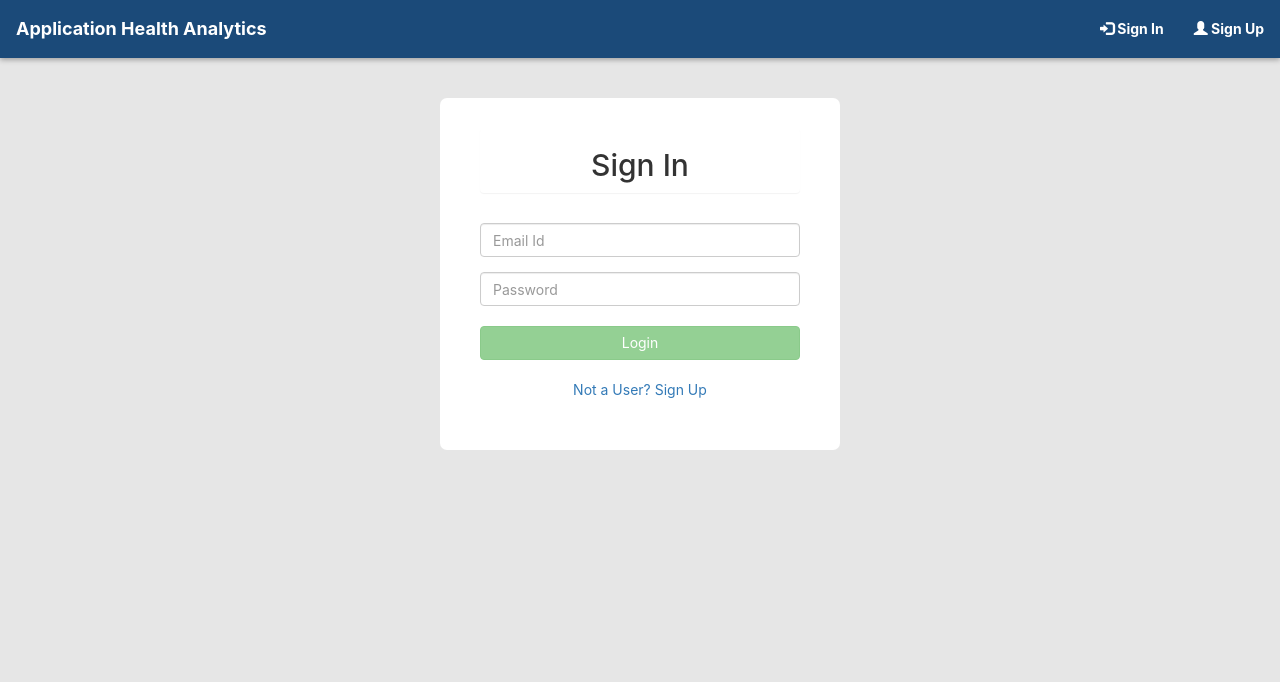
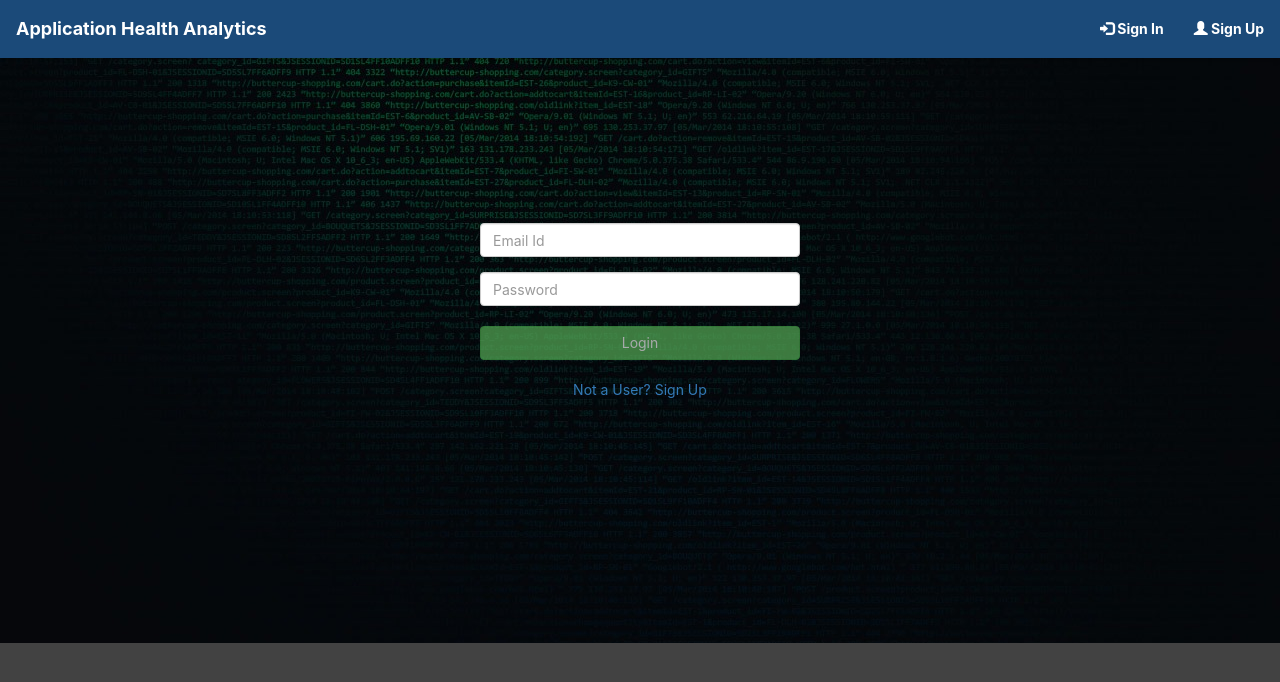
Before and after one commit to SJSUSpring2020-CMPE272/Application-Health-Analysis, a React (Create React App) app in the folder Frontend/: page /signin in a window 1280 px wide. Shown: the top 682 px of the page. Built offline with nearby package versions, Linux system fonts and the light colour scheme; a web font is replaced by a local one; what cytoscape-cola would draw is missing.

Commit message:
Background Styling

```diff
--- a/Frontend/public/index.html
+++ b/Frontend/public/index.html
@@ -19,7 +19,7 @@
   <title>Application Health Analysis</title>
 </head>
 
-<body style="background-color: #e6e6e6">
+<body style="background-color: #424242">
   <noscript>You need to enable JavaScript to run this app.</noscript>
   <div id="root"></div>
 </body>
--- a/Frontend/src/components/signin.js
+++ b/Frontend/src/components/signin.js
@@ -2,7 +2,7 @@ import React, { Component } from 'react';
 import axios from 'axios';
 import { Redirect } from 'react-router';
 import { Link } from 'react-router-dom';
-
+import splunk from '../components/images/background.jpeg';
 class SignIn extends Component {
     constructor(props) {
         super(props);
@@ -75,11 +75,11 @@ class SignIn extends Component {
             home = <Redirect to={"/applications"} />
         }
         return (
-            <div style={{ marginTop: "40px", overflowX: "hidden"}}>
+            <div style={{ overflowX: "hidden", backgroundImage: `url(${splunk})` }}>
                 {home}
-                <div class="container" style={{ width: "400px", backgroundColor: "white", borderRadius: "7px", padding: "30px 40px 30px" }}>
+                <div class="container" style={{ marginTop: "40px",marginBottom:"193px", width: "400px", backgroundColor: "", borderRadius: "7px", padding: "30px 40px 30px" }}>
                     <div class="login-form">
-                        <div class="panel" style={{marginBottom:"30px"}}>
+                        <div class="panel" style={{ marginBottom: "30px", opacity:"0%" }}>
                             <h2 style={{ textAlign: "center" }}>Sign In</h2>
                         </div>
                         <form className="form" onSubmit={this.authenticateUser}>
@@ -89,7 +89,7 @@ class SignIn extends Component {
                             <div class="form-group" style={{ "alignItems": "center" }}>
                                 {this.state.invalidEmail ? <span style={{ color: "red", "font-weight": "bold", "textAlign": "center" }}>Invalid Email Id. Please check</span> : ''}
                             </div>
-                            <div class="form-group" style={{marginBottom:"20px"}}>
+                            <div class="form-group" style={{ marginBottom: "20px" }}>
                                 <input type="password" onChange={this.passwordChangeHandler} class="form-control" name="password" placeholder="Password" required />
                             </div>
                             <div class="form-group" style={{ "alignItems": "center" }}>
--- a/Frontend/src/components/signup.js
+++ b/Frontend/src/components/signup.js
@@ -7,6 +7,7 @@ import DialogActions from '@material-ui/core/DialogActions';
 import DialogContent from '@material-ui/core/DialogContent';
 import DialogContentText from '@material-ui/core/DialogContentText';
 import DialogTitle from '@material-ui/core/DialogTitle';
+import splunk from '../components/images/background.jpeg';
 import { Redirect } from 'react-router';
 
 class SignUp extends Component {
@@ -133,9 +134,9 @@ class SignUp extends Component {
         let redirectToSignIn = null;
         if (this.state.redirectToSignIn) redirectToSignIn = <Redirect to="/signin" />
         return (
-            <div style={{ marginTop: "20px", overflowX: "hidden" }}>
+            <div style={{ overflowX: "hidden", backgroundImage: `url(${splunk})` }}>
                 {redirectToSignIn}
-                <div class="container" style={{ width: "420px", backgroundColor: "white", borderRadius: "7px", padding: "20px 40px 10px" }}>
+                <div class="container" style={{  marginTop: "30px", marginBottom:"140px", width: "420px", backgroundColor: "white", borderRadius: "7px", padding: "20px 40px 10px" }}>
                     <div class="login-form ">
                         <div class="main-div">
                             <div class="panel" style={{marginBottom:"30px"}}>
```
Also changed, not shown: Frontend/src/components/images/background.jpeg (added).
